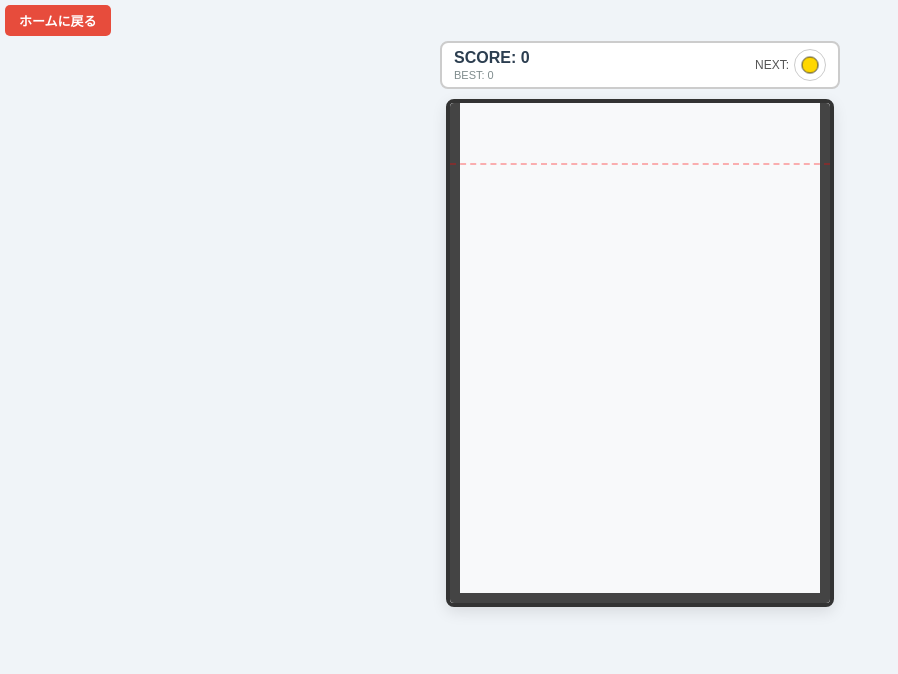
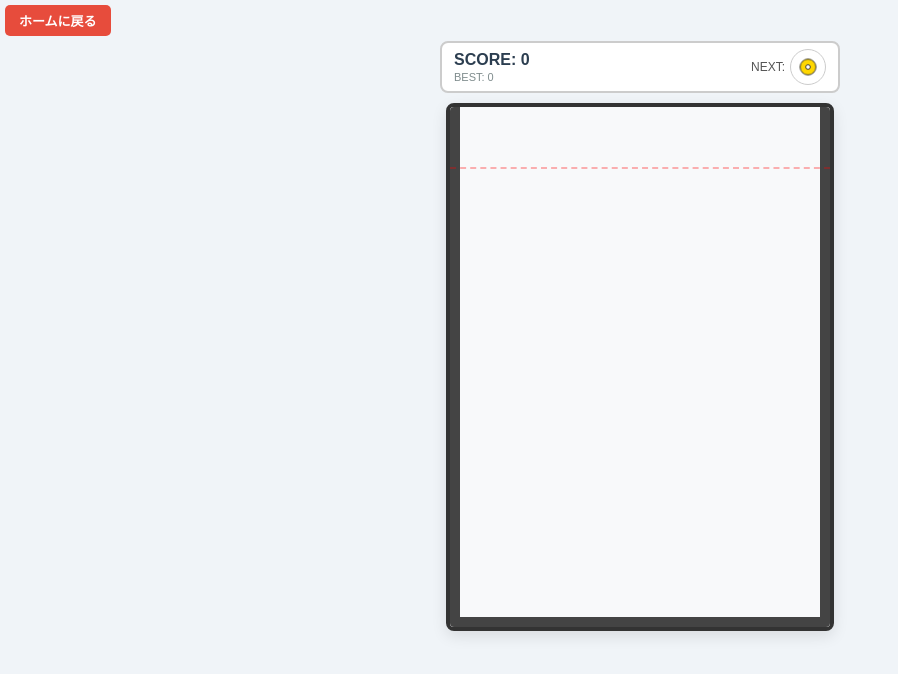
Before and after one commit to hiyosrr/moneypuzzlegame, a plain HTML site: page index.html in a window 1280 px wide. Both pictures are taken after a click on the button "かんたん". Shown: the whole page, without its empty margins (0-898 px from the left). Drawn offline with nearby package versions, Linux system fonts and the light colour scheme.

Commit message:
Update index.html

```diff
--- a/index.html
+++ b/index.html
@@ -22,7 +22,7 @@
         #score-board { font-size: 16px; font-weight: bold; color: #2c3e50; }
         #high-score-board { font-size: 11px; color: #7f8c8d; }
         #next-container { font-size: 12px; color: #555; display: flex; align-items: center; gap: 5px; }
-        #nextCanvas { width: 32px; height: 32px; border: 1px solid #ccc; background: white; border-radius: 50%; }
+        #nextCanvas { width: 36px; height: 36px; border: 1px solid #ccc; background: white; border-radius: 50%; }
 
         #game-container { position: relative; border: 4px solid #333; border-radius: 8px; overflow: hidden; background: #fff; width: fit-content; box-shadow: 0 5px 15px rgba(0,0,0,0.1); margin-top: 5px; }
         #gameCanvas { display: block; touch-action: none; }
@@ -82,7 +82,7 @@
                 <div id="high-score-board">BEST: 0</div>
             </div>
             <div id="next-container">
-                NEXT: <canvas id="nextCanvas" width="32" height="32"></canvas>
+                NEXT: <canvas id="nextCanvas" width="36" height="36"></canvas>
             </div>
         </div>
         <div id="game-container">
@@ -105,13 +105,14 @@
         let highScores = { easy: 0, normal: 0, hard: 0 };
         const LIMIT_Y = 60;
 
+        // コインのサイズを全体的に大きく調整
         const coinTypes = [
-            { val: 1,   color: '#C0C0C0', radius: 15 },
-            { val: 5,   color: '#FFD700', radius: 19 },
-            { val: 10,  color: '#B87333', radius: 23 },
-            { val: 50,  color: '#E0E0E0', radius: 27 },
-            { val: 100, color: '#C0C0C0', radius: 31 },
-            { val: 500, color: '#FFD700', radius: 35 }
+            { val: 1,   color: '#C0C0C0', radius: 16 },
+            { val: 5,   color: '#FFD700', radius: 21 }, // 穴あり
+            { val: 10,  color: '#B87333', radius: 25 },
+            { val: 50,  color: '#E0E0E0', radius: 30 }, // 穴あり
+            { val: 100, color: '#C0C0C0', radius: 36 },
+            { val: 500, color: '#FFD700', radius: 42 }
         ];
 
         function loadHighScores() {
@@ -145,7 +146,7 @@
         }
 
         function startGame(difficulty) {
-            cleanupGame(); // 開始前に確実に初期化
+            cleanupGame();
             currentDiff = difficulty;
 
             const screenW = window.innerWidth;
@@ -155,9 +156,9 @@
             let gameWidth = 320;
             let gameHeight = 400;
 
-            if(difficulty === 'easy') { gameWidth = Math.min(screenW - 30, 380); gameHeight = Math.min(maxGameHeight, 500); }
-            if(difficulty === 'normal') { gameWidth = Math.min(screenW - 50, 320); gameHeight = Math.min(maxGameHeight, 460); }
-            if(difficulty === 'hard') { gameWidth = Math.min(screenW - 80, 240); gameHeight = Math.min(maxGameHeight, 400); }
+            if(difficulty === 'easy') { gameWidth = Math.min(screenW - 30, 380); gameHeight = Math.min(maxGameHeight, 520); }
+            if(difficulty === 'normal') { gameWidth = Math.min(screenW - 50, 320); gameHeight = Math.min(maxGameHeight, 480); }
+            if(difficulty === 'hard') { gameWidth = Math.min(screenW - 80, 260); gameHeight = Math.min(maxGameHeight, 420); }
 
             document.getElementById('menu-screen').style.display = 'none';
             document.getElementById('game-ui').style.display = 'flex';
@@ -192,13 +193,13 @@
                 const rect = canvas.getBoundingClientRect();
                 const clientX = e.touches ? e.touches[0].clientX : e.clientX;
                 const touchX = clientX - rect.left;
-                const clampedX = Math.max(20, Math.min(w - 20, touchX));
+                const clampedX = Math.max(25, Math.min(w - 25, touchX));
 
                 const type = coinTypes[nextCoinIndex];
                 const coin = Bodies.circle(clampedX, 25, type.radius, {
                     render: { fillStyle: type.color, strokeStyle: '#333', lineWidth: 2 },
                     label: nextCoinIndex.toString(),
-                    restitution: 0.3
+                    restitution: 0.2
                 });
                 coin.createdAt = Date.now();
                 Composite.add(engine.world, coin);
@@ -222,11 +223,11 @@
                             const nextType = coinTypes[index + 1];
                             const newCoin = Bodies.circle(pos.x, pos.y, nextType.radius, {
                                 render: { fillStyle: nextType.color, strokeStyle: '#333', lineWidth: 2 },
-                                label: (index + 1).toString(), restitution: 0.3
+                                label: (index + 1).toString(), restitution: 0.2
                             });
                             newCoin.createdAt = Date.now();
                             Composite.add(engine.world, newCoin);
-                            score += (index + 1) * 5;
+                            score += (index + 1) * 10;
                         } else { showThousandYenEffect(pos.x, pos.y); score += 1000; }
                         document.getElementById('score-board').innerText = "SCORE: " + score;
                     }
@@ -249,13 +250,13 @@
                 });
             });
 
-            // コインの穴を描画
+            // 穴あき硬貨（5円・50円）の穴を描画
             Events.on(render, 'afterRender', () => {
                 const ctx = render.context;
                 Composite.allBodies(engine.world).forEach(body => {
                     const index = parseInt(body.label);
                     if (index === 1 || index === 3) {
-                        ctx.beginPath(); ctx.arc(body.position.x, body.position.y, coinTypes[index].radius / 3, 0, Math.PI * 2);
+                        ctx.beginPath(); ctx.arc(body.position.x, body.position.y, coinTypes[index].radius / 3.5, 0, Math.PI * 2);
                         ctx.fillStyle = '#f8f9fa'; ctx.fill(); ctx.stroke();
                     }
                 });
@@ -269,8 +270,25 @@
         function updateNextCoinDisplay() {
             const nextCtx = document.getElementById('nextCanvas').getContext('2d');
             const coin = coinTypes[nextCoinIndex];
-            nextCtx.clearRect(0, 0, 32, 32);
-            nextCtx.beginPath(); nextCtx.arc(16, 16, coin.radius / 2.2, 0, Math.PI * 2); nextCtx.fillStyle = coin.color; nextCtx.fill(); nextCtx.strokeStyle = "#333"; nextCtx.stroke();
+            const center = 18;
+            nextCtx.clearRect(0, 0, 36, 36);
+
+            // 硬貨本体
+            nextCtx.beginPath();
+            nextCtx.arc(center, center, coin.radius / 2.5, 0, Math.PI * 2);
+            nextCtx.fillStyle = coin.color;
+            nextCtx.fill();
+            nextCtx.strokeStyle = "#333";
+            nextCtx.stroke();
+
+            // NEXTの穴あき対応
+            if (nextCoinIndex === 1 || nextCoinIndex === 3) {
+                nextCtx.beginPath();
+                nextCtx.arc(center, center, (coin.radius / 2.5) / 3.5, 0, Math.PI * 2);
+                nextCtx.fillStyle = "white";
+                nextCtx.fill();
+                nextCtx.stroke();
+            }
         }
 
         function showThousandYenEffect(x, y) {
```
